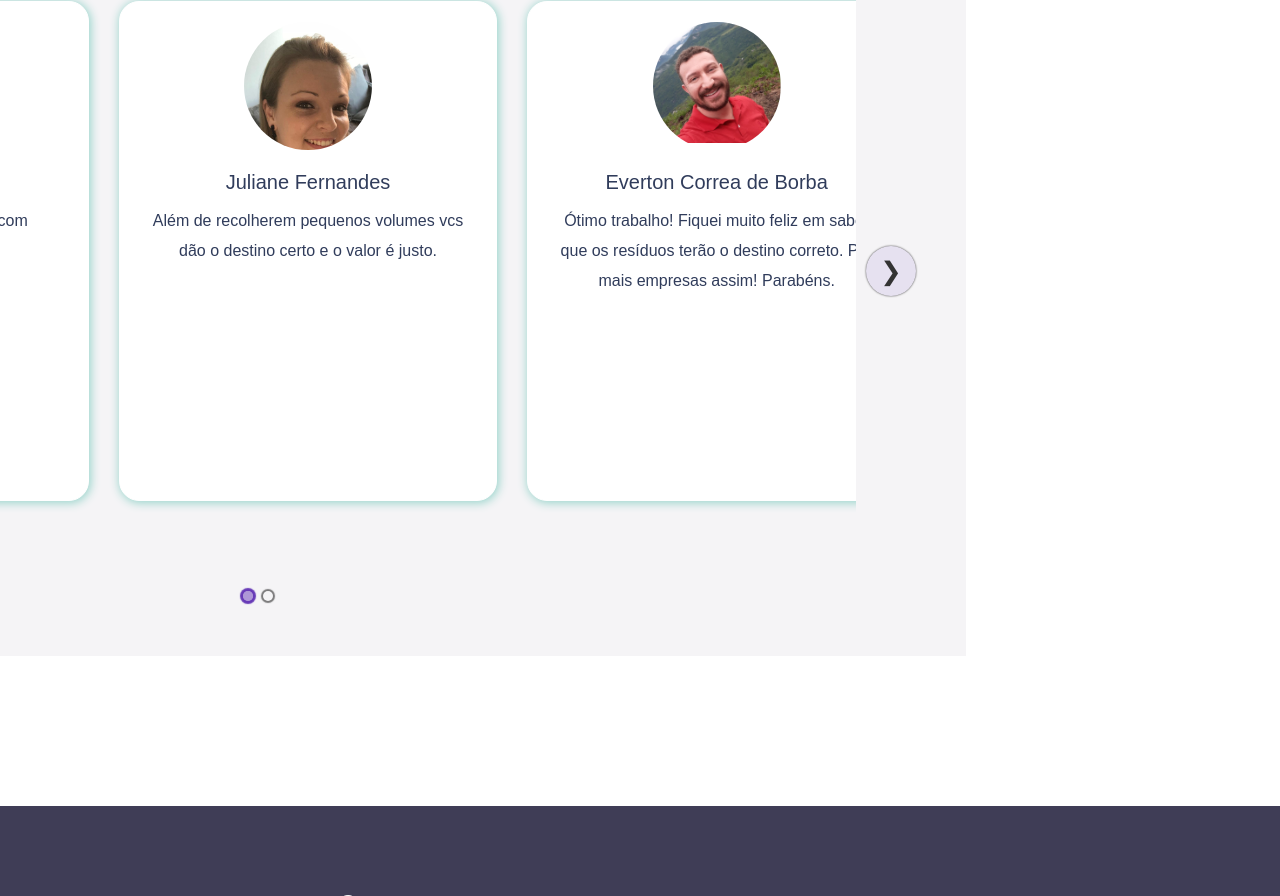
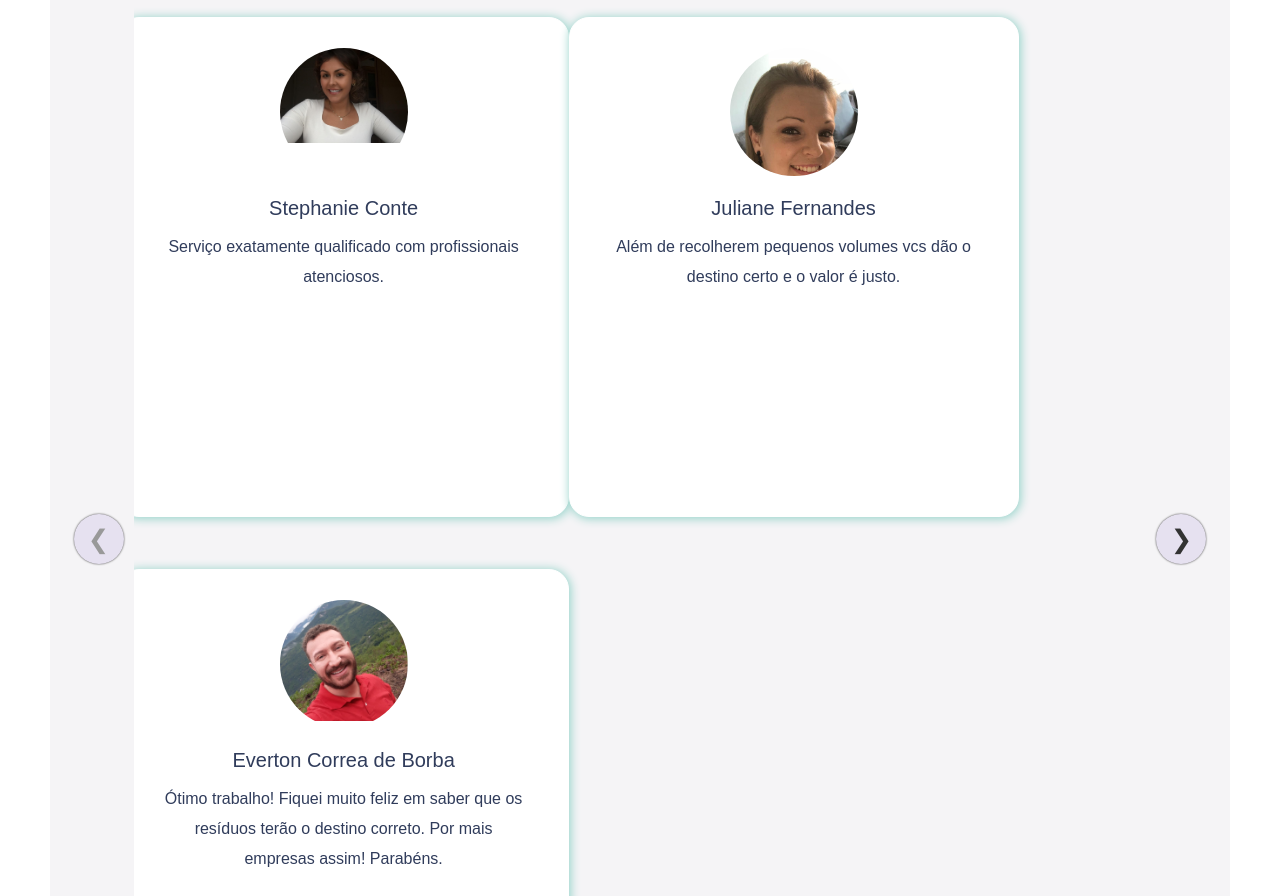
Before and after one commit to aceleradora-TW/descarte-certo, a React (Create React App) app in the folder frontend/: page / in a window 1280 px wide. Shown: the part 1904-2800 px from the top of the page. Built offline with nearby package versions, Linux system fonts and the light colour scheme.

Commit message:
Testando possiveis formas de implementar carousel responsivo

```diff
--- a/frontend/src/components/Benefits/BenefitsStyles.css
+++ b/frontend/src/components/Benefits/BenefitsStyles.css
@@ -19,41 +19,38 @@
     margin-bottom: 50px;
 }
 
-@media only screen and (min-width:411px) and (max-width:731px){
+@media only screen and (min-width:375px) and (max-width:812px){
     .text-card{
        font-size: 14px;
        text-align: center;
+       padding: 3%;
     }
+    .title-card{
+      font-size: 16px;
+      text-align: center;
+      text-align: center;
+   }
   }
 
   @media only screen and (min-width:768px) and (max-width:1024px){
     .text-card{
        font-size: 14px;
+       text-align: center;
+       padding: 3%;
     }
+    .title-card{
+      font-size: 16px;
+      text-align: center;
+   }
   }
 
   @media only screen and (min-width:950px) and (max-width:1280px){
     .text-card{
        font-size:16px;
-    }
-}
-
-@media only screen and (min-width:411px) and (max-width:731px){
-    .title-card{
-       font-size: 16px;
        text-align: center;
     }
-  }
-
-  @media only screen and (min-width:768px) and (max-width:1024px){
     .title-card{
-       font-size: 16px;
-       text-align: center;
-    }
-  }
-
-  @media only screen and (min-width:950px) and (max-width:1280px){
-    .title-card{
-       font-size:18px;
-    }
+      font-size:18px;
+      text-align: center;
+   }
 }
--- a/frontend/src/components/Benefits/index.css
+++ /dev/null
@@ -1,20 +0,0 @@
-.title {
-    text-align: center;
-    margin-bottom: 80px;
-    padding-top: 80px;
-    font-size: 32px
-}
-
-.title-card {
-    font-size: 18px;
-    font-weight: bolder;
-    margin-bottom: 10px;
-}
-
-.text-card {
-    font-size: 16px;
-}
-
-.benefits-card {
-    margin-bottom: 50px;
-}
--- a/frontend/src/components/Depositions/DepositionsStyles.css
+++ b/frontend/src/components/Depositions/DepositionsStyles.css
@@ -1,5 +1,7 @@
-.div-depositions{
+.container-fluid{
+    width: 100%;
     position: relative;
+    padding: 2%;
     text-align: center;
     font-family: 'Montserrat', sans-serif ;
     line-height: 30px;
@@ -7,21 +9,6 @@
     background-color: #F5F4F6;
 }
 
-.content-box{
-    text-align: center;
-}
-.card-deck{
-    border: #ffffff
-}
-
-.div-depositions{
-    width: 120%;
-    text-align: center;
-    margin-top: 100px;
-    margin-bottom: 100px;
-    margin-left: -500px;
-    padding: 50px;
-}
 
 .imgCard{
     width: 8rem;
@@ -32,18 +19,17 @@
     overflow: hidden;
 
 }
-.card-depositions{
-    border-color: aqua;
-    border-style: dashed;
+.col-sx{
+    margin-bottom: 5%;
+
 }
 
 .card {
     width: 450px;
     height: 500px;
     top: 30px;
-    bottom: 200px;
-    left: 50px;
-    padding: 10px;
+    bottom: 30px;
+    padding: 20px;
     position: relative;
     display: flex;
     flex-direction: column;
@@ -59,11 +45,6 @@
     -o-box-shadow: 3px 3px 50px 5px #26E2C5;
 }
 
-.card-deck{
-    width: 1350px;
-    height: 600px;
-}
-
 .img {
     vertical-align: super;
     border-style: none;
@@ -77,53 +58,42 @@
     font-size: 18px;
 }
 
-div {
-    display: block;
-}
-
-@media only screen and (min-width:411px) and (max-width:731px){
-    .carousel>.card-deck>.card>{
-        width: 100%;
-        height: 240px;
-    }
+@media only screen and (min-width:280px) and (max-width:768px){
     .card.title{
         font-size: 12px;
+        text-align: center;
+        margin: 1px;
+        margin-top: 1px;
     }
-  }
-
-  @media only screen and (min-width:768px) and (max-width:1024px){
-    .carousel>.card-deck>.card>{
+    .text-card{
+        font-size: 10px;
+        text-align: center;
+        padding-bottom: 5%;
+    }
+    .imgCard{
+        width: 25%;
+        height: 20%;
+    }
+    .card {
+        width: 80%;
+        height: 100%;
+        margin-bottom: 20%;
+        padding-bottom: 5%;
+        display: flex!important;
+        justify-content: space-around;
+    }
+    .container-fluid{
         width: 100%;
-        height: 300px;
-    }
-    .card.title{
-        font-size: 12px;
-    }
-
-  }
-
-  @media only screen and (min-width:950px) and (max-width:1280px){
-    .card{
-       font-size:16px;
-    }
-}
-
-@media only screen and (min-width:411px) and (max-width:731px){
-    .card.title{
-       font-size: 16px;
-       text-align: center;
     }
   }
 
   @media only screen and (min-width:768px) and (max-width:1024px){
     .card.title{
-       font-size: 16px;
+       font-size: 14px;
        text-align: center;
     }
+    .text-card{
+        font-size: 12px;
+        text-align: center;
+    }
   }
-
-  @media only screen and (min-width:950px) and (max-width:1280px){
-    .card.title{
-       font-size:18px;
-    }
-}
--- a/frontend/src/components/Depositions/index.js
+++ b/frontend/src/components/Depositions/index.js
@@ -14,8 +14,90 @@ import TextsDepositions from './texts.json'
 function DepositionsComponent() {
 
   return (
+  <div className='container-fluid'>
+    <div >
+        <h1 id ="Beneficios" className="title">Benefícios da Plataforma</h1>
+    </div>
+    <Carousel className="card-carousel">
+        <div className="row">
+            <div className="col-sx">
+              <Card>
+                <div class="imgCard">
+                  <Card.Img variant="top" src={PhotoCard1}/>
+                </div>
+                <Card.Body>
+                  <Card.Title className='card.title'>{TextsDepositions.card1.title}</Card.Title>
+                  <Card.Text className='text-card'>{TextsDepositions.card1.content}</Card.Text>
+                </Card.Body>
+              </Card>
+            </div>
 
-  <div className="div-depositions" id="Depoimentos">
+            <div className="col-sx">
+              <Card>
+                <div class="imgCard">
+                  <Card.Img variant="top" src={PhotoCard2}/>
+                </div>
+                <Card.Body>
+                  <Card.Title className='card.title'>{TextsDepositions.card2.title}</Card.Title>
+                  <Card.Text className='text-card'>{TextsDepositions.card2.content}</Card.Text>
+                </Card.Body>
+              </Card>
+            </div>
+
+            <div className="col-sx">
+              <Card>
+                <div class="imgCard">
+                  <Card.Img variant="top" src={PhotoCard3}/>
+                </div>
+                <Card.Body>
+                  <Card.Title className='card.title'>{TextsDepositions.card3.title}</Card.Title>
+                  <Card.Text className='text-card'>{TextsDepositions.card3.content}</Card.Text>
+                </Card.Body>
+              </Card>
+            </div>
+        </div>
+
+        <div className="row">
+            <div className="col-sx">
+              <Card>
+                <div class="imgCard">
+                  <Card.Img variant="top" src={PhotoCard4}/>
+                </div>
+                <Card.Body>
+                  <Card.Title className='card.title'>{TextsDepositions.card4.title}</Card.Title>
+                  <Card.Text className='text-card'>{TextsDepositions.card4.content}</Card.Text>
+                </Card.Body>
+              </Card>
+            </div>
+
+            <div className="col-sx">
+              <Card>
+                <div class="imgCard">
+                  <Card.Img variant="top" src={PhotoCard5}/>
+                </div>
+                <Card.Body>
+                  <Card.Title className='card.title'>{TextsDepositions.card5.title}</Card.Title>
+                  <Card.Text className='text-card'>{TextsDepositions.card5.content}</Card.Text>
+                </Card.Body>
+              </Card>
+            </div>
+
+            <div className="col-sx">
+              <Card>
+                <div class="imgCard">
+                  <Card.Img variant="top" src={PhotoCard6}/>
+                </div>
+                <Card.Body>
+                  <Card.Title className='card.title'>{TextsDepositions.card6.title}</Card.Title>
+                  <Card.Text className='text-card'>{TextsDepositions.card6.content}</Card.Text>
+                </Card.Body>
+              </Card>
+            </div>
+        </div>
+    </Carousel>
+  </div>
+
+  /*<div className="div-depositions" id="Depoimentos">
     <div >
       <h1 >{TextsDepositions.depositions.title}</h1>
     </div>
@@ -84,7 +166,7 @@ function DepositionsComponent() {
         </Card>
       </CardDeck>
     </Carousel>
-  </div>
+  </div>*/
 
   )
 } export default DepositionsComponent
```
